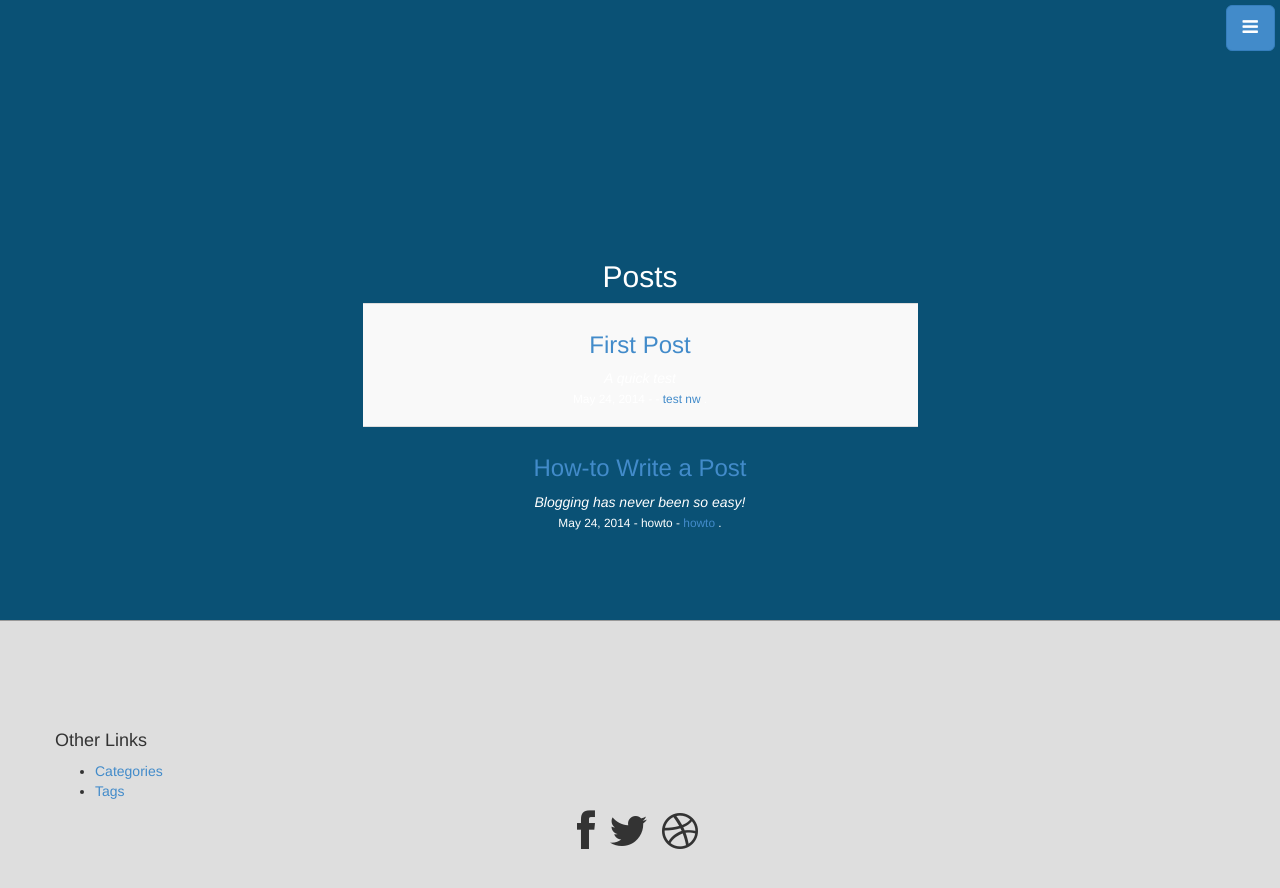
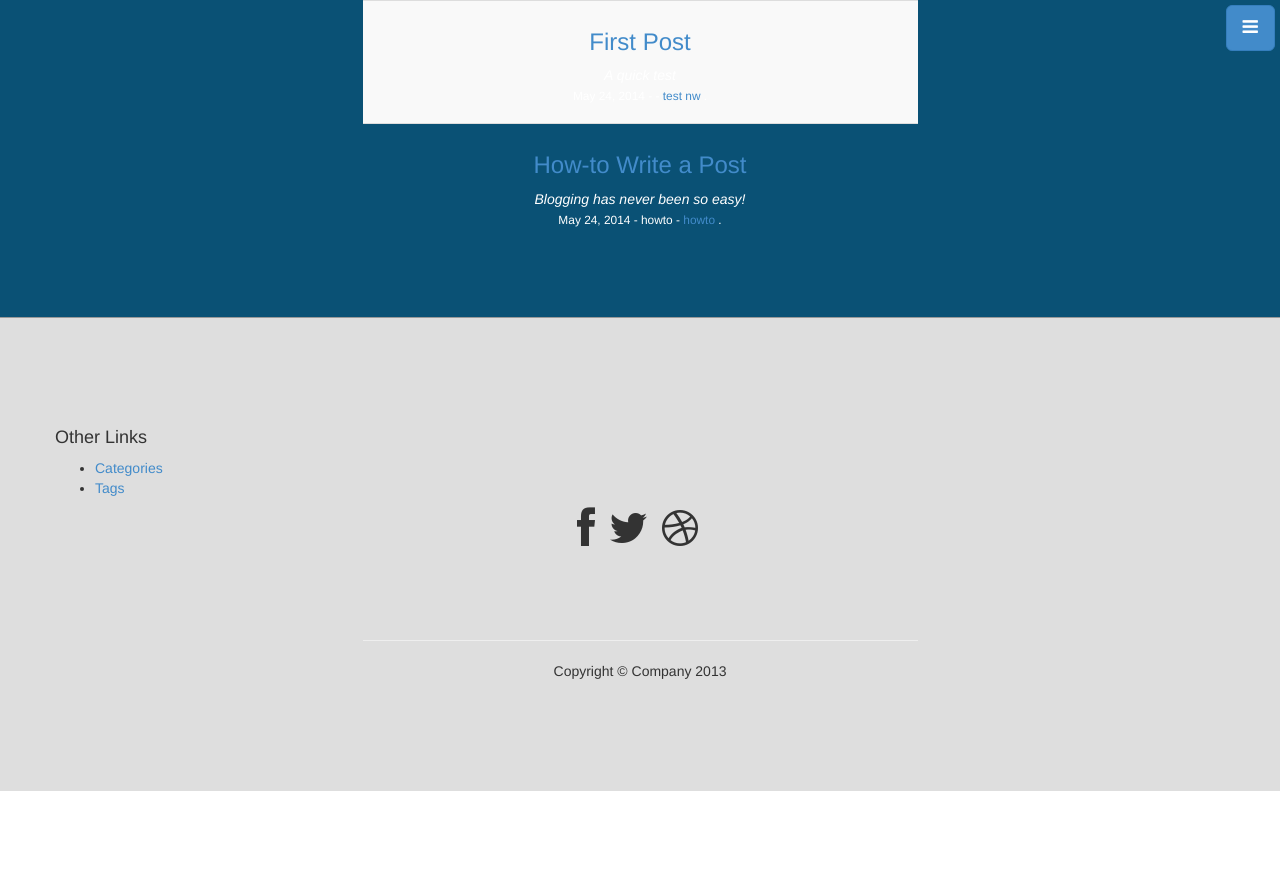
Before and after one commit to WebDevBootcamp/WebDevBootcamp.github.io, a Jekyll site: the page built from index.html, in a window 1280 px wide and 900 px high, scrolled down 1750 px. Shown: the top 888 px of the window. Built offline with Jekyll 4.4.1, drawn with Linux system fonts in a browser that asks for light colours; after the commit the page ends 2541 px from its top, so only the background shows below that.

Commit message:
cleaned up spaces for featured posts

```diff
--- a/_includes/featured_posts.html
+++ b/_includes/featured_posts.html
@@ -3,8 +3,6 @@
             <div class="row">
                 <div class="col-md-6 col-md-offset-3 text-center">
                     <h3>~Featured Blog Posts Here~</h3>
-                    <br><br><br><br><br><br><br><br><br><br><br><br>
-                    <h2>Posts</h2>
                     <table class="table table-striped">
                         <tbody>
                         {% for post in site.posts %}
```
